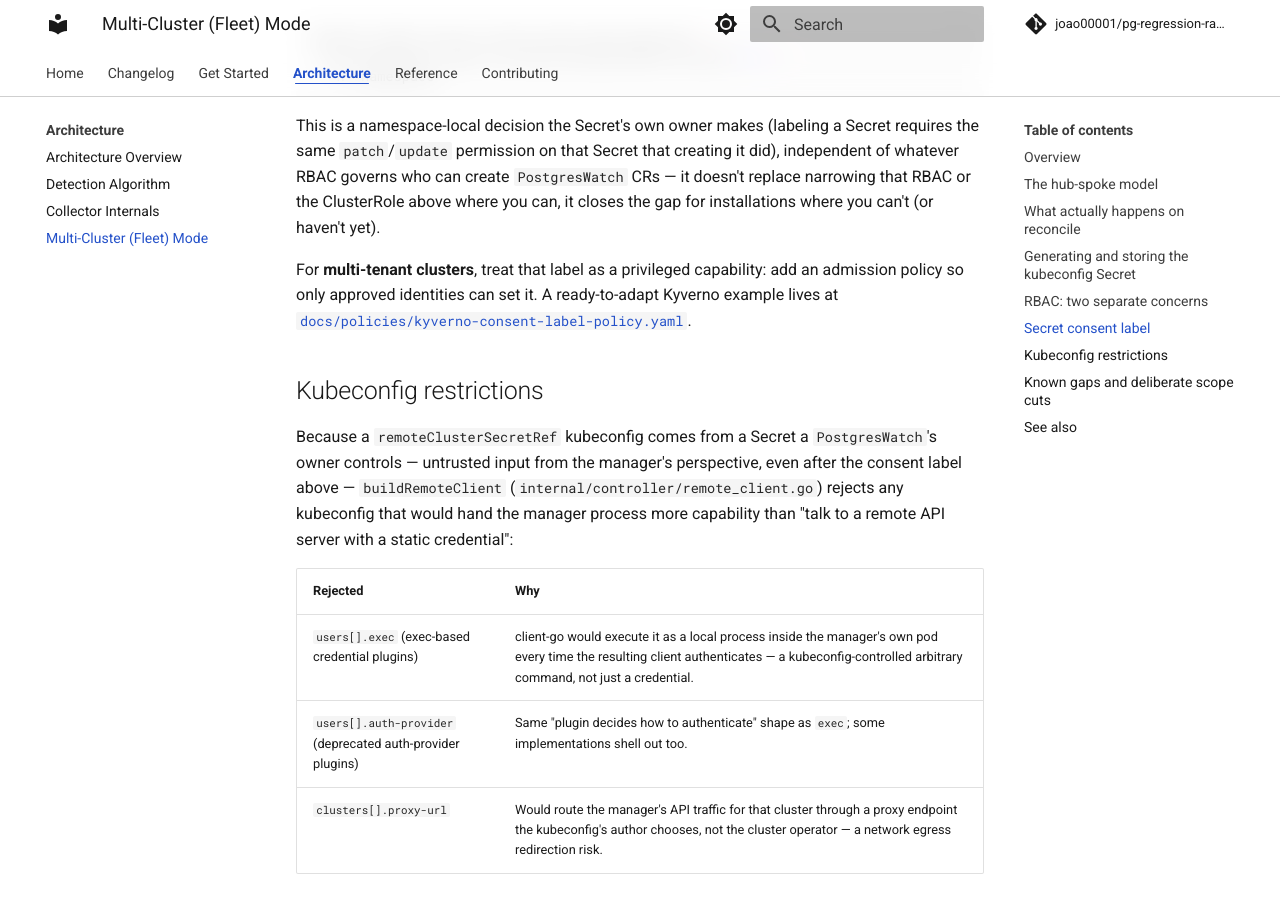
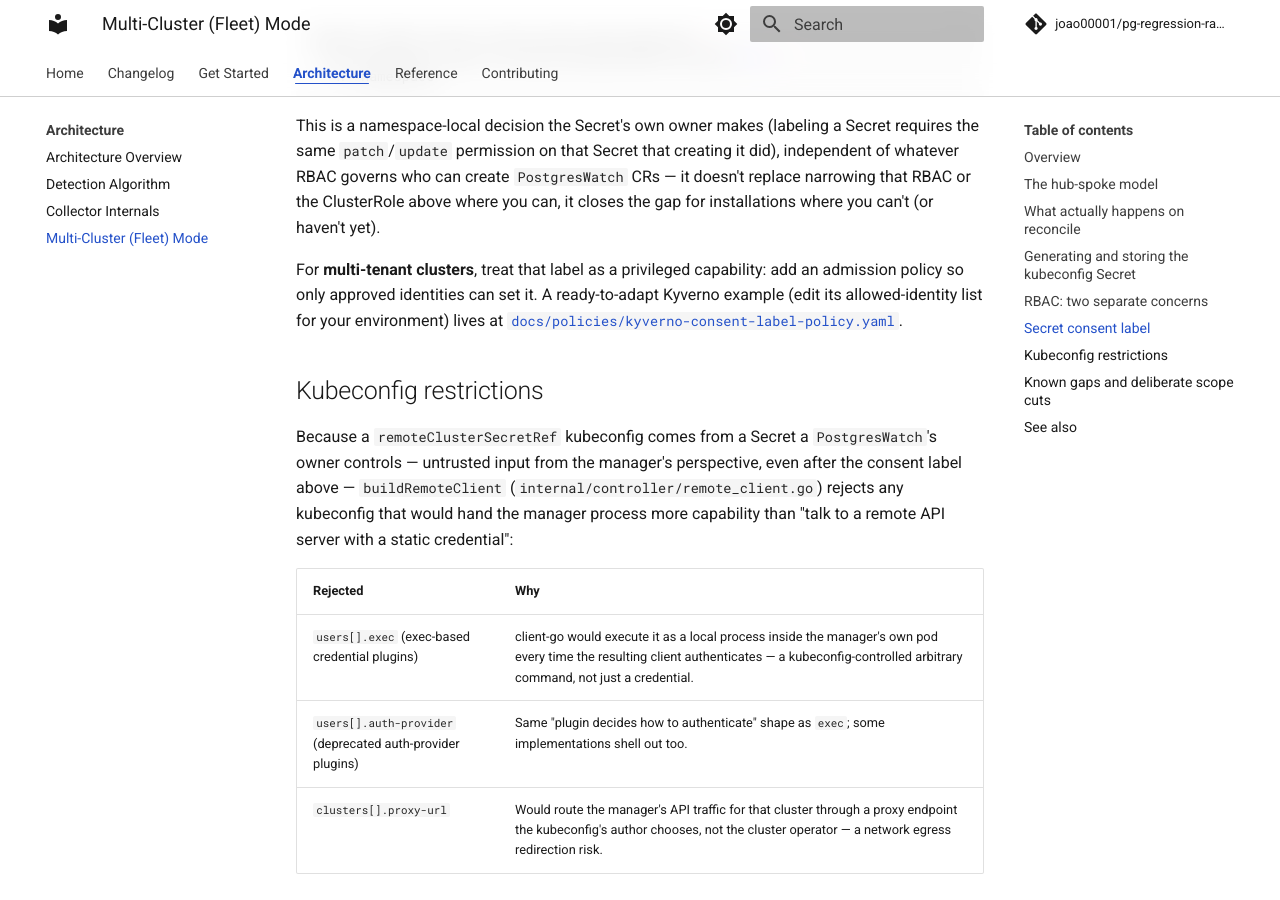
Before and after one commit to joao00001/pg-regression-radar, an MkDocs documentation site: the page built from docs/multi-cluster.md, in a window 1280 px wide and 900 px high, scrolled down 4021 px. Built offline with MkDocs 1.6.1 and Material for MkDocs 9.7.7, drawn with Linux system fonts in a browser that asks for light colours; comment, search, counter and statistics services are not loaded; the version menu is left out.

Commit message:
docs: refine kyverno sample allowlist guidance
Co-authored-by: joao00001 <149160126+joao00001@users.noreply.github.com>

```diff
--- a/docs/multi-cluster.md
+++ b/docs/multi-cluster.md
@@ -112,7 +112,7 @@ kubectl label secret prod-eu-west-app-superuser \
 
 This is a namespace-local decision the Secret's own owner makes (labeling a Secret requires the same `patch`/`update` permission on that Secret that creating it did), independent of whatever RBAC governs who can create `PostgresWatch` CRs — it doesn't replace narrowing that RBAC or the ClusterRole above where you can, it closes the gap for installations where you can't (or haven't yet).
 
-For **multi-tenant clusters**, treat that label as a privileged capability: add an admission policy so only approved identities can set it. A ready-to-adapt Kyverno example lives at [`docs/policies/kyverno-consent-label-policy.yaml`](policies/kyverno-consent-label-policy.yaml).
+For **multi-tenant clusters**, treat that label as a privileged capability: add an admission policy so only approved identities can set it. A ready-to-adapt Kyverno example (edit its allowed-identity list for your environment) lives at [`docs/policies/kyverno-consent-label-policy.yaml`](policies/kyverno-consent-label-policy.yaml).
 
 ## Kubeconfig restrictions
 
```
Also changed, not shown: docs/policies/kyverno-consent-label-policy.yaml (+4 -3 lines).
